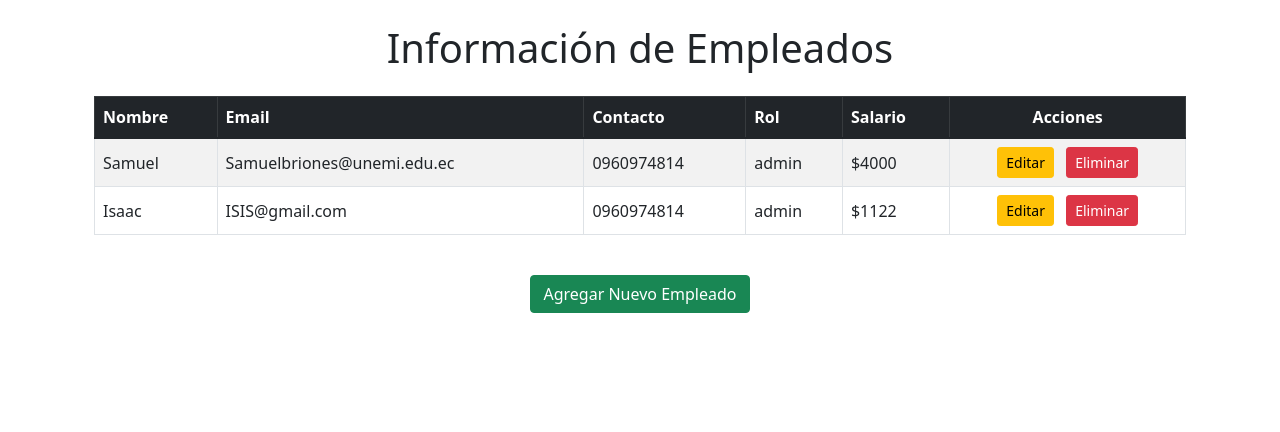
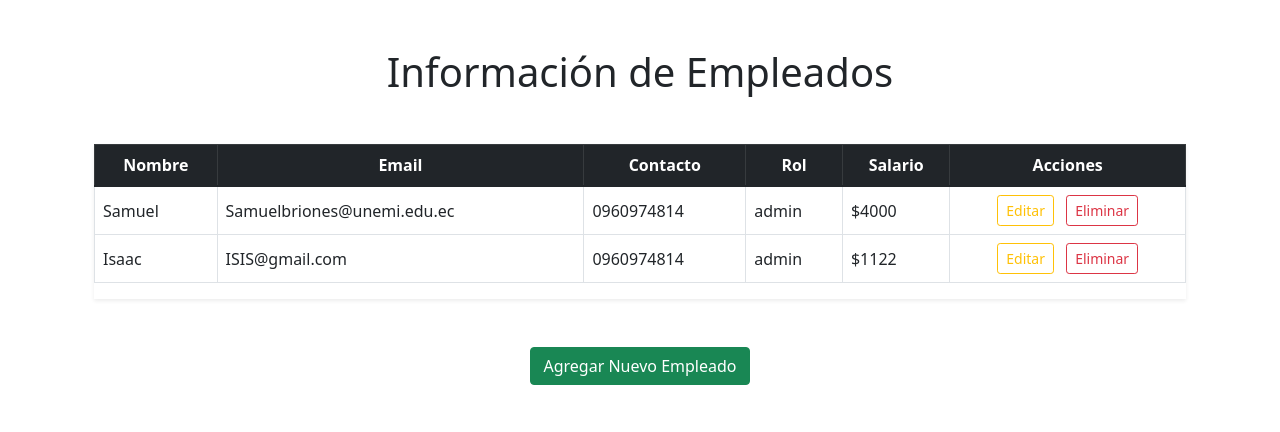
Before and after one commit to Samuelbriones/Practica_Gestion, a Django app: page / in a window 1280 px wide. Shown: the top 432 px of the page. Run offline with Django 4.2, Linux system fonts and the light colour scheme; data comes from the database, SQL or seed files in the repository; both versions use the stored data as it was after the commit.

Commit message:
Add: mejora de interfaz

```diff
--- a/employee/templates/CRUB/list.html
+++ b/employee/templates/CRUB/list.html
@@ -1,23 +1,24 @@
 {% extends 'base.html' %}
 
 {% block title %}
-    <title>Employee List</title>
+    <title>Lista de Empleados</title>
 {% endblock title %}
 
 {% block content %}
-<div class="container py-4">
-    <h1 class="text-center mb-4">Información de Empleados</h1>
+<div class="container py-5">
+    <h1 class="text-center mb-5">Información de Empleados</h1>
 
-    <div class="table-responsive">
-        <table class="table table-striped table-bordered align-middle">
-            <thead class="table-dark">
+    {% if employees %}
+        <div class="table-responsive shadow-sm">
+            <table class="table table-hover table-bordered align-middle">
+                <thead class="table-dark text-center">
                     <tr>
-                    <th scope="col">Nombre</th>
-                    <th scope="col">Email</th>
-                    <th scope="col">Contacto</th>
-                    <th scope="col">Rol</th>
-                    <th scope="col">Salario</th>
-                    <th scope="col" class="text-center">Acciones</th>
+                        <th>Nombre</th>
+                        <th>Email</th>
+                        <th>Contacto</th>
+                        <th>Rol</th>
+                        <th>Salario</th>
+                        <th>Acciones</th>
                     </tr>
                 </thead>
                 <tbody>
@@ -29,17 +30,27 @@
                             <td>{{ emp.emp_role }}</td>
                             <td>${{ emp.emp_salary }}</td>
                             <td class="text-center">
-                            <a href="{% url 'edit-employee' emp.id %}" class="btn btn-sm btn-warning me-2">Editar</a>
-                            <a href="{% url 'delete-employee' emp.id %}" class="btn btn-sm btn-danger" onclick="return confirm('¿Estás seguro de eliminar este empleado?');">Eliminar</a>
+                                <a href="{% url 'edit-employee' emp.id %}" class="btn btn-sm btn-outline-warning me-2">
+                                    Editar
+                                </a>
+                                <a href="{% url 'delete-employee' emp.id %}"
+                                   class="btn btn-sm btn-outline-danger">
+                                    Eliminar
+                                </a>
                             </td>
                         </tr>
                     {% endfor %}
                 </tbody>
             </table>
         </div>
+    {% else %}
+        <p class="text-center text-muted">No hay empleados registrados actualmente.</p>
+    {% endif %}
 
-    <div class="text-center mt-4">
-        <a href="{% url 'create-employee' %}" class="btn btn-success">Agregar Nuevo Empleado</a>
+    <div class="d-flex justify-content-center gap-3 mt-5">
+        <a href="{% url 'create-employee' %}" class="btn btn-success">
+            Agregar Nuevo Empleado
+        </a>
     </div>
 </div>
 {% endblock content %}
```
Also changed, not shown: employee/templates/CRUB/delete.html (+22 -9 lines), employee/templates/CRUB/edit.html (+29 -6 lines), README.md, db.sqlite3. Lines whose indentation alone changed are shown as unchanged.
